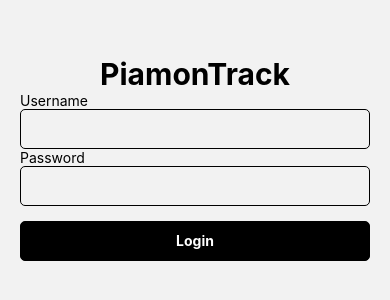
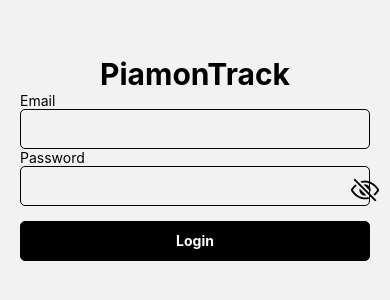
Before and after one commit to FlyHighButterflies/app-prototype, a React Native app: screen /Login in a window 390 px wide. Shown: the part 264-564 px from the top of the page. Built offline with nearby package versions, Linux system fonts and the light colour scheme.

Commit message:
add show/hide password icon

```diff
--- a/package.json
+++ b/package.json
@@ -22,6 +22,7 @@
     "react-native-reanimated": "~3.16.1",
     "react-native-safe-area-context": "4.12.0",
     "react-native-screens": "~4.4.0",
+    "react-native-vector-icons": "^10.2.0",
     "victory-native": "^41.14.0"
   },
   "devDependencies": {
--- a/src/screens/LoginScreen.jsx
+++ b/src/screens/LoginScreen.jsx
@@ -10,6 +10,7 @@ import {
 import { SafeAreaView } from "react-native-safe-area-context";
 import axios from "axios";
 import { useSetUserID, useUserID } from "context/UserContext";
+import Icon from "react-native-vector-icons/Ionicons";
 
 function LoginScreen() {
   const [email, setEmail] = useState("");
@@ -17,6 +18,7 @@ function LoginScreen() {
   const [isLoading, setIsLoading] = useState(false);
   const [error, setError] = useState(null);
   const [response, setResponse] = useState(null);
+  const [isPasswordVisible, setIsPasswordVisible] = useState(false);
 
   const userID = useUserID();
   const setUserID = useSetUserID();
@@ -49,10 +51,8 @@ function LoginScreen() {
     if (response === "Login successful!") {
       const fetchUserID = async () => {
         try {
-          const res = await axios.get(
-            "http://10.0.2.2:8080/api/users"
-          );
-          const userID = res.data.find(user => user.email === email);
+          const res = await axios.get("http://10.0.2.2:8080/api/users");
+          const userID = res.data.find((user) => user.email === email);
           setUserID(userID.userId);
         } catch (err) {
           setError("Failed to fetch user ID");
@@ -83,18 +83,28 @@ function LoginScreen() {
           <Text style={style.loginTitle}>PiamonTrack</Text>
         </View>
 
-        <Text>Username</Text>
+        <View style={style.emailContainer}>
+          <Text>Email</Text>
           <TextInput
             style={style.inputContainer}
             value={email}
             onChangeText={setEmail}
           />
+        </View>
+        <View style={style.passwordContainer}>
           <Text>Password</Text>
           <TextInput
             style={style.inputContainer}
             value={password}
             onChangeText={setPassword}
+            secureTextEntry={!isPasswordVisible}
           />
+          {/* <TouchableOpacity> */}
+            <Text style={style.showPasswordIconContainer}>
+              <Icon name={isPasswordVisible ? "eye-outline" : "eye-off-outline"} size={30} color="#000" onPress={() => setIsPasswordVisible(!isPasswordVisible)} />
+            </Text>
+          {/* </TouchableOpacity> */}
+        </View>
 
         <TouchableOpacity style={style.loginButton} onPressOut={handleLogin}>
           <Text style={style.loginButtonText}>Login</Text>
@@ -123,11 +133,22 @@ const style = StyleSheet.create({
     fontSize: 30,
     fontWeight: "bold",
   },
+  // emailContainer: {
+  //   borderWidth: 1,
+  // },
+  passwordContainer: {
+    position: "relative",
+  },
   inputContainer: {
     borderWidth: 1,
     height: 40,
     padding: 10,
     borderRadius: 5,
+  },
+  showPasswordIconContainer: {
+    position: "absolute",
+    top: 25,
+    left: 330,
   },
   loginButton: {
     height: 40,
```
Also changed, not shown: 1 other file (tests, documents, lock files or other folders). Lines whose indentation alone changed are shown as unchanged.
